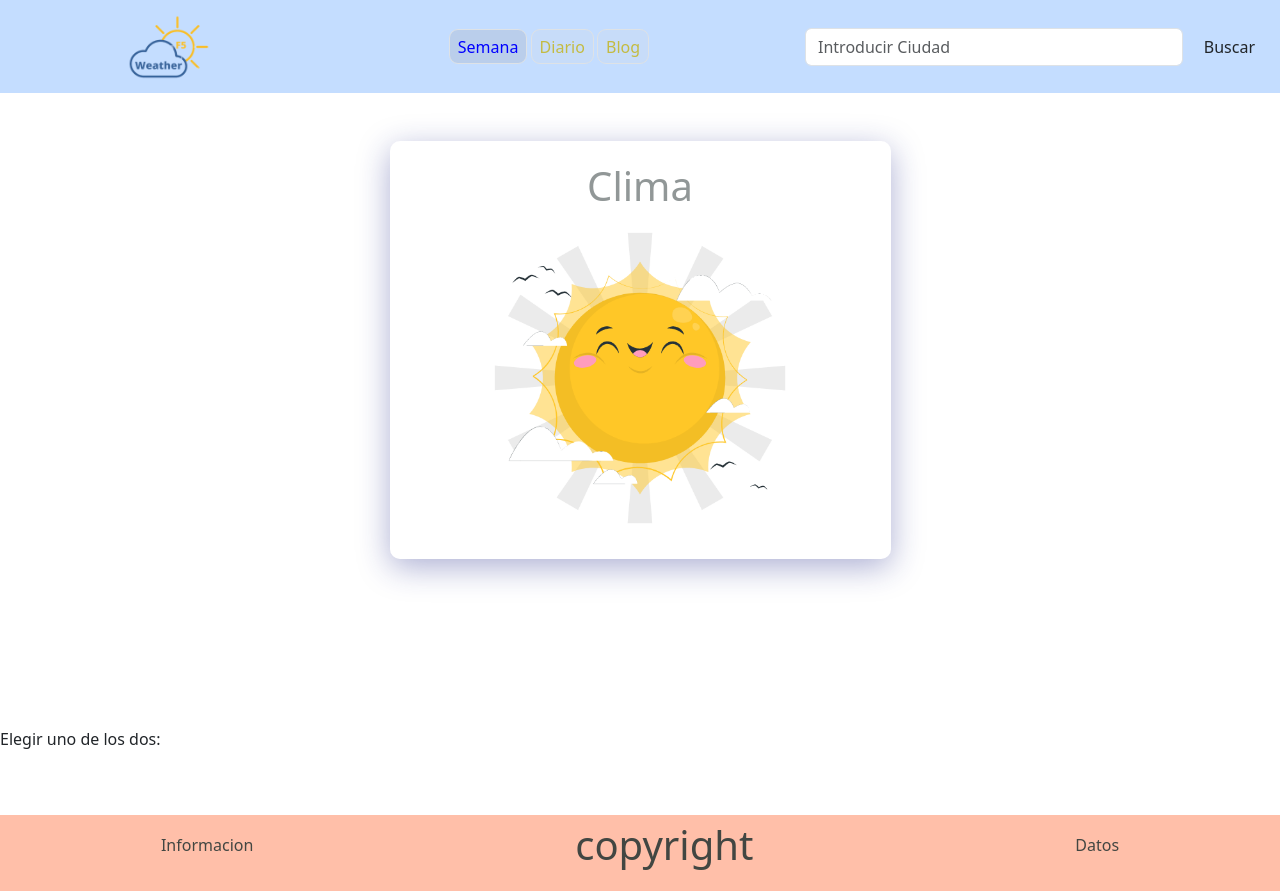
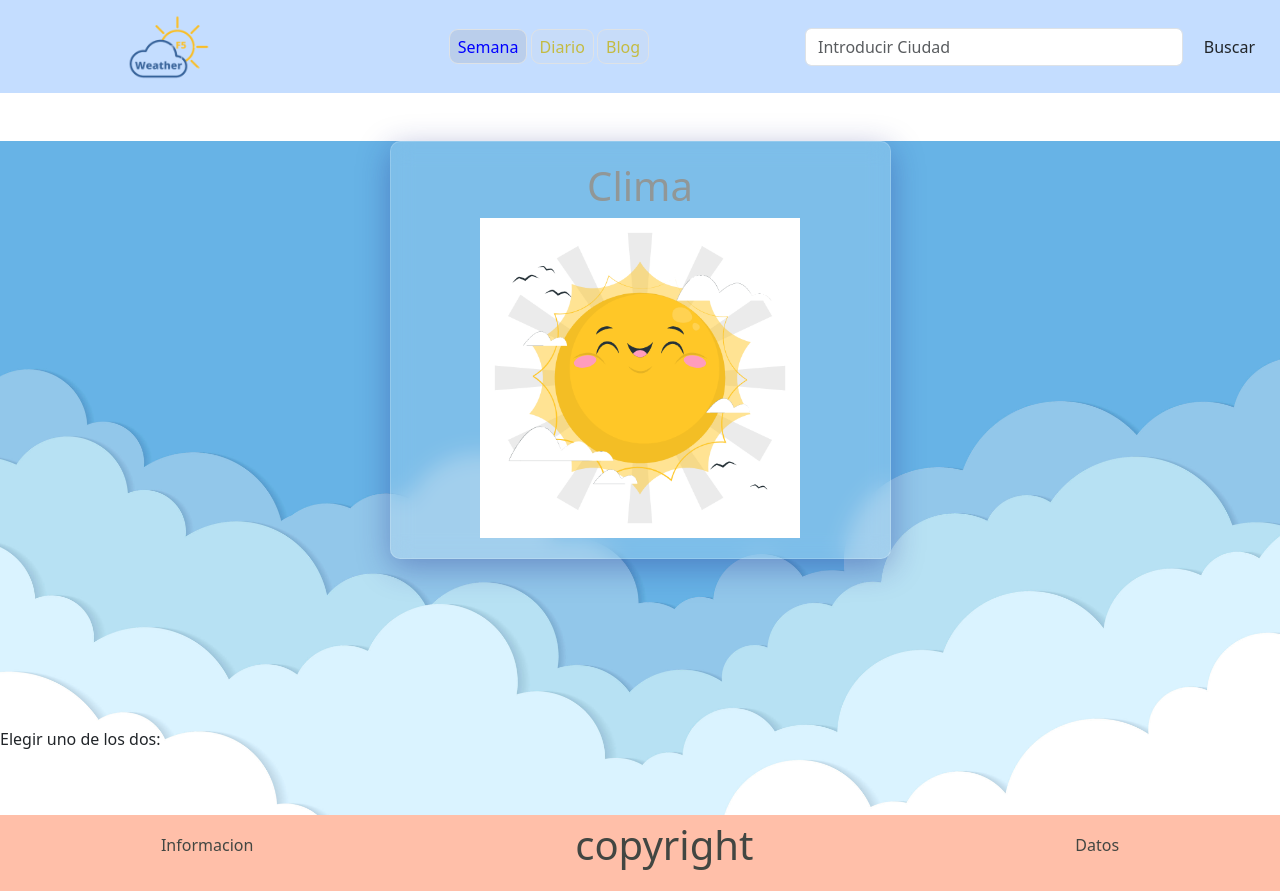
Before and after one commit to YorlinPacha/app_weather, a Vue app: page / in a window 1280 px wide. Built offline with nearby package versions, Linux system fonts and the light colour scheme.

Commit message:
vista semana con fondo

```diff
--- a/src/views/WeekView.vue
+++ b/src/views/WeekView.vue
@@ -1,5 +1,5 @@
 <template>
-  <div>
+  <div class="nuvesfondo">
     <CardHome :climaActual="climaActual" :climaCompleto="climaCompleto"/>
     <br>
     <SemanaComp :climaActual="climaActual" :climaCompleto="climaCompleto"/>
@@ -41,3 +41,11 @@ defineProps({
   climaCompleto: Object
 });
 </script>
+
+<style scoped>
+
+.nuvesfondo{
+  background-image:url("../assets/img/v1015-101a.jpg");
+  background-size: cover;
+}
+</style>
```
Also changed, not shown: src/assets/img/v1015-101a.jpg (added).
